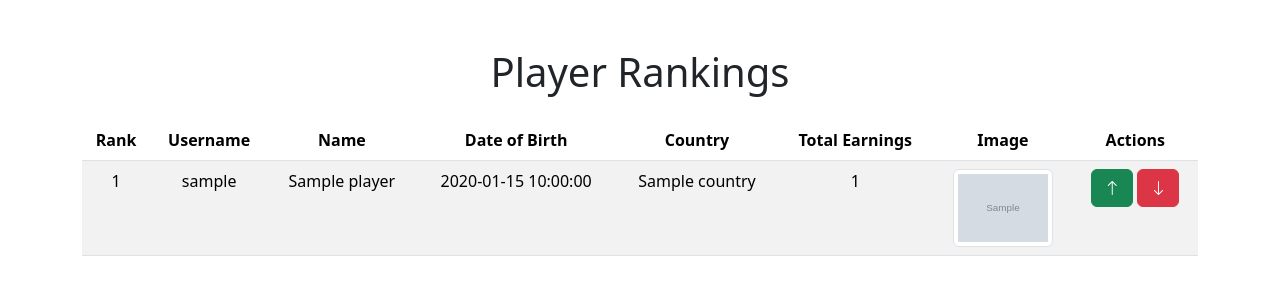
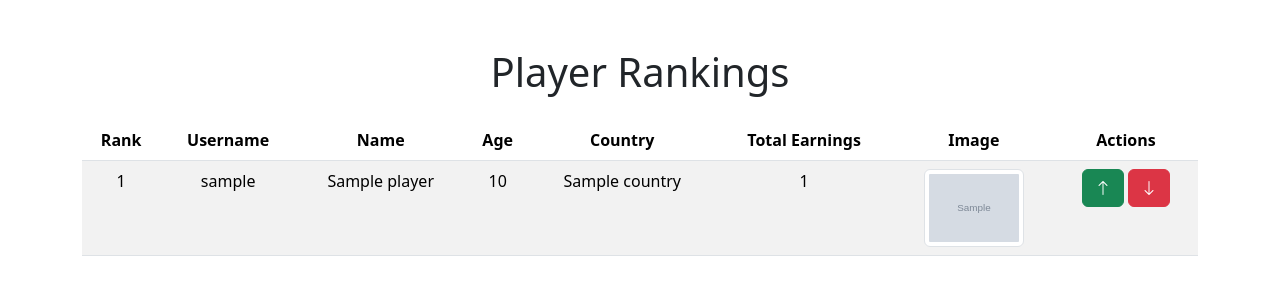
Before and after one commit to KyleKDang/fort-rank, a Flask app: template templates/index.html in a window 1280 px wide. Shown: the part 58-358 px from the top of the page. Run offline with Flask 3, Linux system fonts and the light colour scheme; the template is opened without the code that fills it: most values are stand-ins (such as "Sample title", 1, 10 or a date in 2020); grey boxes marked "Sample" are stand-in pictures.

Commit message:
Change date of birth to age

```diff
--- a/app.py
+++ b/app.py
@@ -1,5 +1,7 @@
 from flask import Flask, redirect, render_template, request
+from datetime import date
 import sqlite3
+from helpers import calculate_age
 
 app = Flask(__name__)
 
@@ -18,7 +20,7 @@ def index():
                 'id': row[0],
                 'username': row[1],
                 'name': row[2],
-                'date_of_birth': row[3],
+                'age': calculate_age(row[3]),
                 'country': row[4],
                 'total_earnings': f"${row[5]:,.2f}",
                 'rank': row[6],
@@ -29,4 +31,4 @@ def index():
     return render_template("index.html", players=players)
 
 if __name__ == "__main__":
-    app.run(debug=True)
+    app.run(debug=True, port=5001)
--- a/templates/index.html
+++ b/templates/index.html
@@ -14,7 +14,7 @@
                 <th>Rank</th>
                 <th>Username</th>
                 <th>Name</th>
-                <th>Date of Birth</th>
+                <th>Age</th>
                 <th>Country</th>
                 <th>Total Earnings</th>
                 <th>Image</th>
@@ -27,7 +27,7 @@
                 <td>{{ player["rank"] }}</td>
                 <td>{{ player["username"] }}</td>
                 <td>{{ player["name"] }}</td>
-                <td>{{ player["date_of_birth"] }}</td>
+                <td>{{ player["age"] }}</td>
                 <td>{{ player["country"] }}</td>
                 <td>{{ player["total_earnings"] }}</td>
                 <td><img src="{{ player['image_url'] }}" alt="{{ player['username'] }}" class="img-thumbnail" style="width: 100px;"></td>
```
Also changed, not shown: helpers.py (added, +12 -0 lines).
